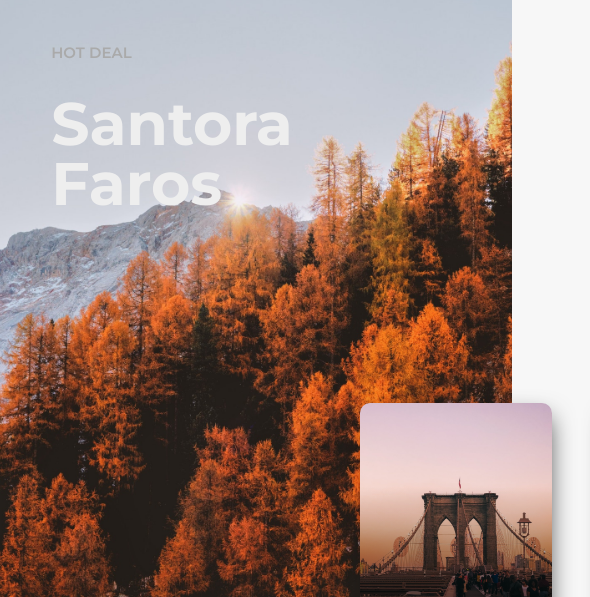
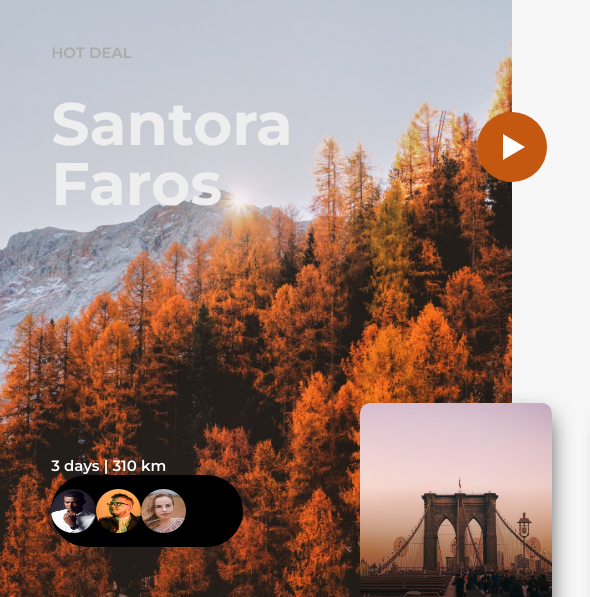
Before and after one commit to FedericoWalovnik/Multimedia1_Parcial, a plain HTML site: page index.html in a window 1280 px wide. Shown: the part 93-690 px from the top of the page, 0-590 px from the left. Drawn offline with Linux system fonts and the light colour scheme.

Commit message:
some transitions and people widget started

```diff
--- a/css/style.css
+++ b/css/style.css
@@ -76,6 +76,56 @@ body {
   color: #eee;
   margin-top: 17vh;
   margin-left: 4vw;
+}
+
+.principal_image__details {
+  position: absolute;
+  bottom: 20vh;
+  margin-left: 4vw;
+}
+
+.principal_image__info {
+  color: #fff;
+  font-size: 1.5rem;
+  font-weight: 600;
+}
+
+.principal_image__people {
+  width: 15vw;
+  height: 9vh;
+  background-color: #000;
+  border-radius: 10000px;
+  display: flex;
+  align-items: center;
+}
+
+.profile {
+  width: 3.5vw;
+  height: 3.5vw;
+  border-radius: 10000px;
+}
+
+.play {
+  position: absolute;
+  top: 30vh;
+  left: 40%;
+  height: 7rem;
+  width: 7rem;
+  border-radius: 10000px;
+  background-color: rgb(196, 88, 16);
+  transform: translate(-50%, -50%);
+  display: flex;
+  align-items: center;
+  justify-content: center;
+}
+
+#triangle {
+  width: 0;
+  height: 0;
+  border-top: 13px solid transparent;
+  border-left: 22px solid #fff;
+  border-bottom: 13px solid transparent;
+  margin-left: 4px;
 }
 
 .content {
--- a/index.html
+++ b/index.html
@@ -23,6 +23,17 @@
                 <h1>Santora <br> Faros</h1>
             </div>
         </div>
+        <div class="principal_image__details">
+            <p class="principal_image__info">3 days | 310 km</p>
+            <div class="principal_image__people">
+                <img src="./images/profile1.jpg" alt="profile1" class="profile profile-1">
+                <img src="./images/profile2.jpg" alt="profile2" class="profile profile-2">
+                <img src="./images/profile3.jpg" alt="profile3" class="profile profile-3">
+            </div>
+        </div>
+    </div>
+    <div class="play">
+        <div id="triangle"></div>
     </div>
     <div class="content">
         <div class="content__text">
```
Also changed, not shown: images/profile1.jpg (added), images/profile2.jpg (added), images/profile3.jpg (added).
